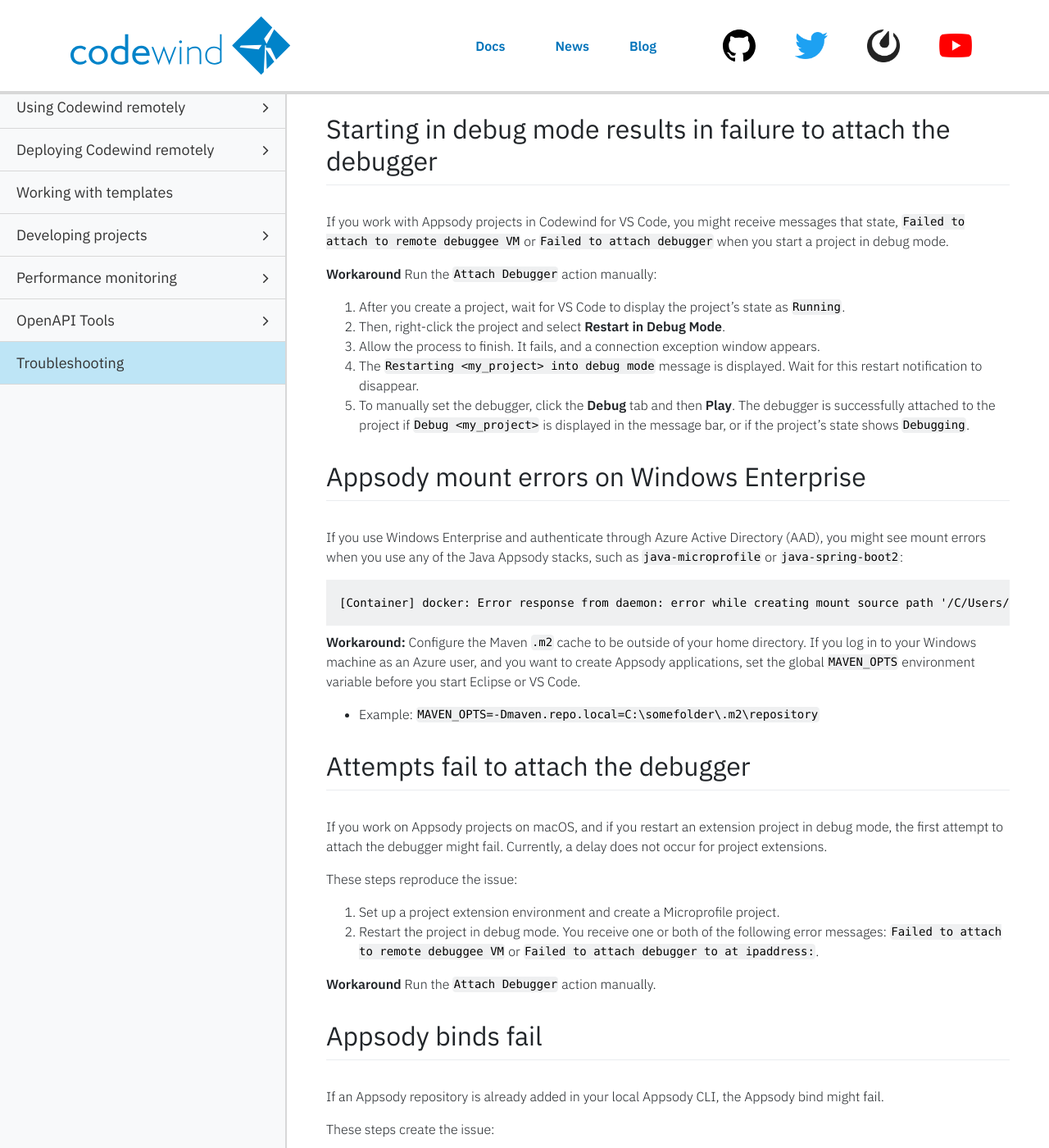
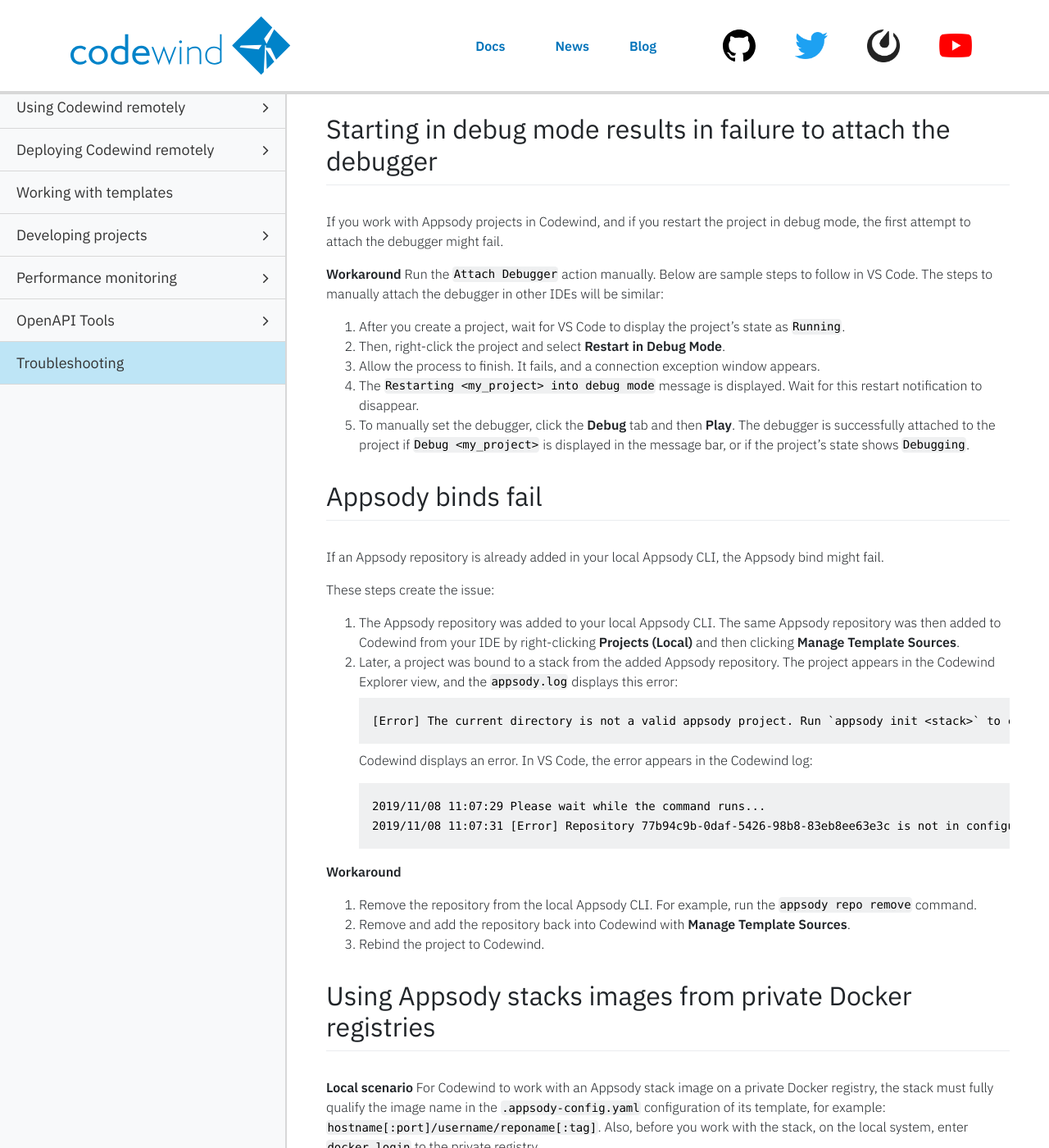
Before and after one commit to eclipse-archived/codewind-docs, a Jekyll site: the page built from docs/_documentations/troubleshooting.md, in a window 1280 px wide and 1400 px high, scrolled down 10345 px. Shown: the whole window at 82% size. Built offline with Jekyll 4.4.1, drawn with Linux system fonts in a browser that asks for light colours; nearby versions of some CDN libraries; comment, search, counter and statistics services are not loaded.

Commit message:
updates
Signed-off-by: Andrew Mak <makandre@ca.ibm.com>

````diff
--- a/docs/_documentations/troubleshooting.md
+++ b/docs/_documentations/troubleshooting.md
@@ -439,44 +439,14 @@ Issue link: https://github.com/eclipse/codewind-docs/issues/64 and https://githu
 18.10:
 -->
 ## Starting in debug mode results in failure to attach the debugger
-If you work with Appsody projects in Codewind for VS Code, you might receive messages that state, `Failed to attach to remote debuggee VM` or `Failed to attach debugger` when you start a project in debug mode.
+If you work with Appsody projects in Codewind, and if you restart the project in debug mode, the first attempt to attach the debugger might fail.
 
-**Workaround** Run the `Attach Debugger` action manually:
+**Workaround** Run the `Attach Debugger` action manually. Below are sample steps to follow in VS Code. The steps to manually attach the debugger in other IDEs will be similar:
 1. After you create a project, wait for VS Code to display the project's state as `Running`.
 2. Then, right-click the project and select **Restart in Debug Mode**.
 3. Allow the process to finish. It fails, and a connection exception window appears.
 4. The `Restarting <my_project> into debug mode` message is displayed. Wait for this restart notification to disappear.
 5. To manually set the debugger, click the **Debug** tab and then **Play**. The debugger is successfully attached to the project if `Debug <my_project>` is displayed in the message bar, or if the project's state shows `Debugging`.
-
-<!--
-Action/Topic: Appsody with Codewind
-Issue type: bug/info
-Issue link: https://github.com/eclipse/codewind-docs/issues/92
-18.10:
--->
-## Appsody mount errors on Windows Enterprise
-If you use Windows Enterprise and authenticate through Azure Active Directory (AAD), you might see mount errors when you use any of the Java Appsody stacks, such as `java-microprofile` or `java-spring-boot2`:
-```
-[Container] docker: Error response from daemon: error while creating mount source path '/C/Users/<user name>/.m2/repository': mkdir /C/Users/<user name>/.m2: permission denied.
-```
-
-**Workaround:** Configure the Maven `.m2` cache to be outside of your home directory. If you log in to your Windows machine as an Azure user, and you want to create Appsody applications, set the global `MAVEN_OPTS` environment variable before you start Eclipse or VS Code.
-- Example: `MAVEN_OPTS=-Dmaven.repo.local=C:\somefolder\.m2\repository`
-
-<!--
-Action/Topic: Appsody with Codewind
-Issue type: bug/info
-Issue link: https://github.com/eclipse/codewind/issues/239
-18.10:
--->
-## Attempts fail to attach the debugger
-If you work on Appsody projects on macOS, and if you restart an extension project in debug mode, the first attempt to attach the debugger might fail. Currently, a delay does not occur for project extensions.
-
-These steps reproduce the issue:
-1. Set up a project extension environment and create a Microprofile project.
-2. Restart the project in debug mode. You receive one or both of the following error messages: `Failed to attach to remote debuggee VM` or `Failed to attach debugger to at ipaddress:`.
-
-**Workaround** Run the `Attach Debugger` action manually.
 
 <!--
 Codewind version: 0.6.0
````
